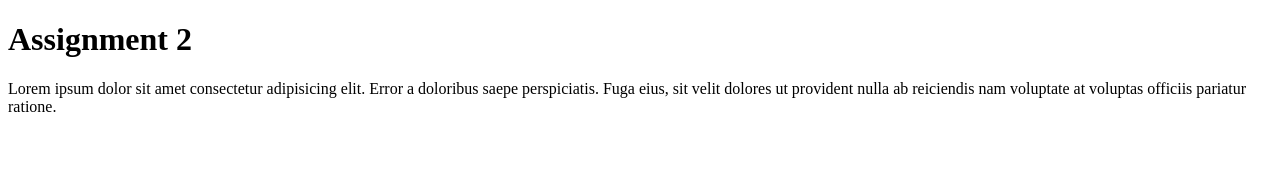
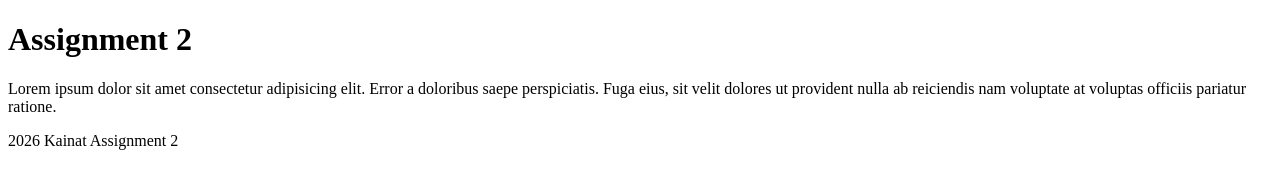
Before and after one commit to Kai-Raza/kainat_vcc_2, a plain HTML site: page index.html in a window 1280 px wide. Drawn offline with Linux system fonts and the light colour scheme.

Commit message:
Add footer

```diff
--- a/index.html
+++ b/index.html
@@ -9,4 +9,5 @@
   <h1>Assignment 2</h1>
   <p>Lorem ipsum dolor sit amet consectetur adipisicing elit. Error a doloribus saepe perspiciatis. Fuga eius, sit velit dolores ut provident nulla ab reiciendis nam voluptate at voluptas officiis pariatur ratione.</p>
 </body>
+<footer>2026 Kainat Assignment 2</footer>
 </html>
```
